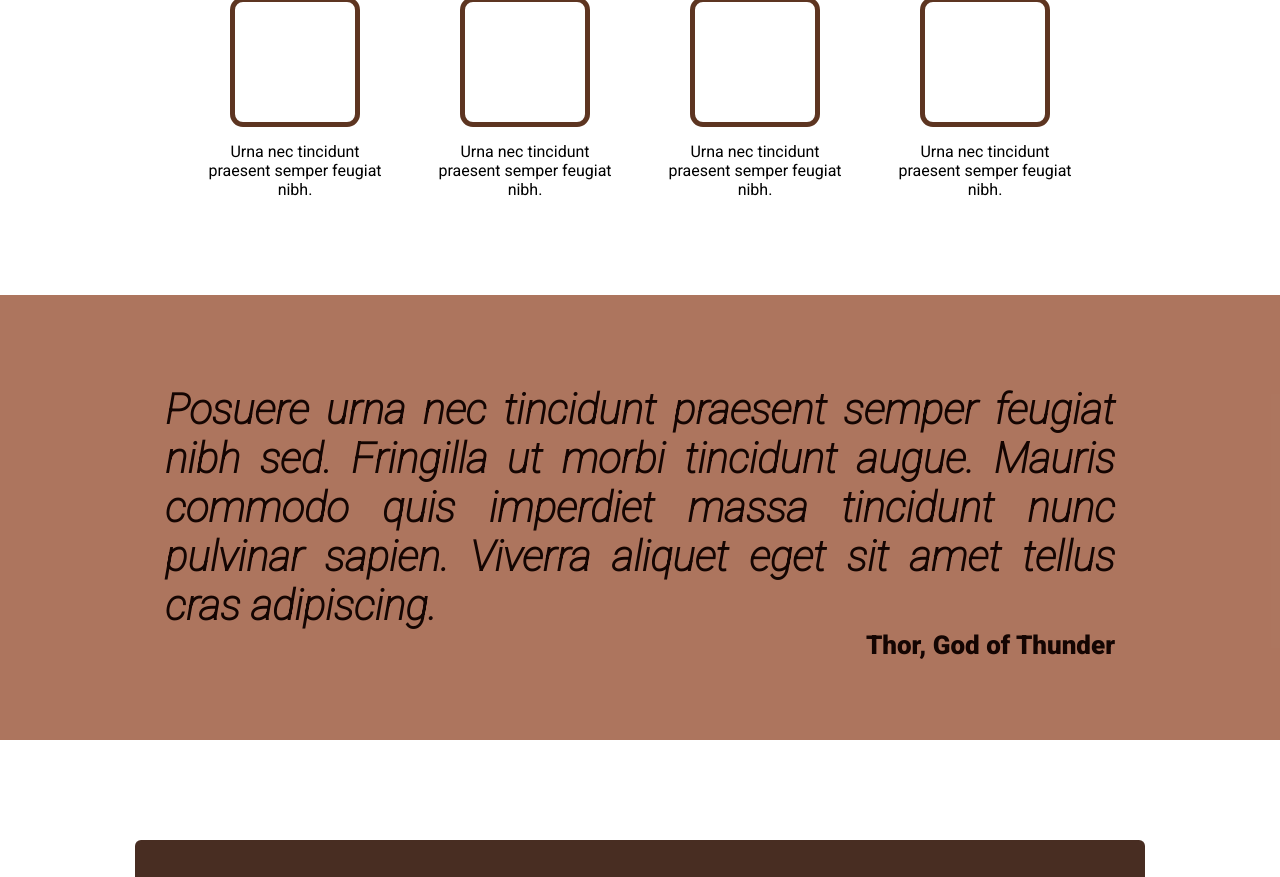
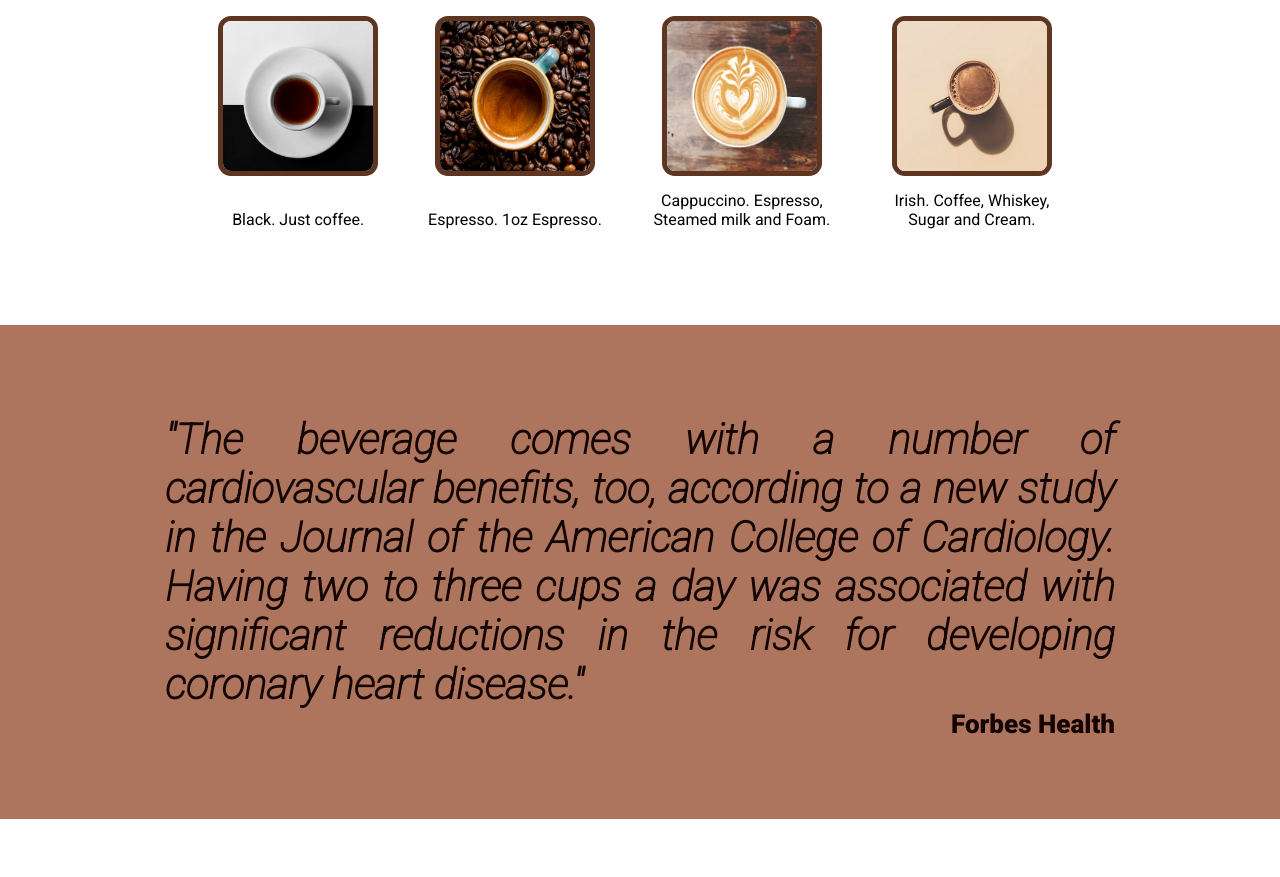
Before and after one commit to renaldofreire/landing-page, a plain HTML site: page index.html in a window 1280 px wide. Shown: the part 623-1500 px from the top of the page. Drawn offline with Linux system fonts and the light colour scheme.

Commit message:
Insert images in the middle section

```diff
--- a/css/style.css
+++ b/css/style.css
@@ -3,9 +3,7 @@
 * {
   padding: 0;
   margin: 0;
-  /* font-family: 'Open Sans', sans-serif; */
   font-family: 'Roboto', sans-serif;
-  /* color: #140502; */
 }
 
 body {
@@ -16,7 +14,6 @@ body {
 
 .container-top {
   background-color: #030000;
-
   display: flex;
   flex-direction: column;
 }
@@ -24,9 +21,7 @@ body {
 .header {
   display: flex;
   margin: 1em 16em 0 16em;
-
   justify-content: space-between;
-
   align-items: center;
 }
 
@@ -53,16 +48,13 @@ body {
   display: flex;
   margin: 1em 16em 0 16em;
   padding-bottom: 50px;
-
   display: flex;
-
   justify-content: space-between;
 }
 
 .title {
   display: flex;
   flex-flow: row wrap;
-
   max-width: 500px;
 }
 
@@ -82,7 +74,6 @@ h1 {
   font-size: 16px;
   border: 2px solid #5d504a;
   border-radius: 7px;
-
   padding: 4px 12px 4px 12px;
   margin-top: 5px;
   background-color: #140502;
@@ -91,19 +82,14 @@ h1 {
 img {
   display: flex;
   flex-shrink: 0;
-
   max-width: 650px;
-
   margin-left: 30px;
 }
 
 .container-middle {
   display: flex;
-  /* background-color: gray; */
   flex-flow: row wrap;
-
   justify-content: center;
-
   padding-bottom: 6em;
 }
 
@@ -111,18 +97,16 @@ img {
   display: flex;
   justify-content: center;
   align-items: center;
-
   color: #140502;
-
   font-size: 36px;
   padding: 1.2em;
 }
 
-.icon {
-  width: 120px;
-  height: 120px;
+.icon > img {
+  width: 150px;
+  height: 150px;
   border: 5px solid rgb(93 53 33);
-
+  margin: 0;
   border-radius: 13px;
 }
 
@@ -141,23 +125,18 @@ img {
   display: flex;
   background-color: #a66a51eb;
   color: #140502;
-
   flex-flow: column nowrap;
   align-items: center;
 }
-
 
 .title-bottom-p1 {
   padding-top: 90px;
   max-width: 950px;
   text-align: justify;
-
   display: flex;
   flex-direction: column;
-
   justify-content: space-between;
   align-items: flex-end;
-
   font-size: 36px;
   font-weight: light;
   font-style: italic;
@@ -173,7 +152,6 @@ img {
 .container-bottom-end {
   display: flex;
   flex-flow: row nowrap;
-
   justify-content: center;
   align-items: center;
 }
@@ -184,30 +162,24 @@ img {
   border-radius: 6px;
   min-width: 950px;
   color: #fff;
-
   gap: 250px;
-
   display: flex;
-
   justify-content: center;
   background-color: #482d22;
 }
 
 .cont-bottom-title {
   display: flex;
-
   flex-flow: column wrap;
 }
 
 .container-bottom-end-new button {
   display: flex;
-
   align-self: flex-start;
   color: white;
   font-size: 16px;
   border: 2px solid #fff;
   border-radius: 7px;
-
   padding: 4px 12px 4px 12px;
   margin-top: 5px;
   background-color: #14050200;
--- a/index.html
+++ b/index.html
@@ -1,5 +1,5 @@
 <!DOCTYPE html>
-<html lang="pt-br">
+<html lang="en">
 <head>
   <title></title>
   <meta charset="UTF-8">
@@ -20,33 +20,33 @@
     </div>
     <div class="container-title">
     <div class="title">
-      <h1>Seu clube de assinatura de cafés</h1>
+      <h1>Health benefits of coffee</h1>
       <p>Lorem ipsum dolor sit amet, consectetur adipiscing elit, sed do eiusmod tempor incididunt ut labore et dolore magna aliqua.</p><button type="submit">Sign up</button>
     </div><img src="assets/img/coffee-new.png" alt=""></div>
   </div>
-  <h2 class="title-middle">Conheça nossos produtos</h2>
+  <h2 class="title-middle">Four types of Coffee Drinks</h2>
   <div class="container-middle">
     <div class="icons-middle">
-      <div class="icon"></div>
-      <p>Urna nec tincidunt praesent semper feugiat nibh.</p>
+      <div class="icon"><img src="assets/img/coffee-black-1.png" alt=""></div>
+      <p>Black. Just coffee.</p>
     </div>
     <div class="icons-middle">
-      <div class="icon"></div>
-      <p>Urna nec tincidunt praesent semper feugiat nibh.</p>
+      <div class="icon"><img src="assets/img/coffee-espresso-2.png" alt=""></div>
+      <p>Espresso. 1oz Espresso.</p>
     </div>
     <div class="icons-middle">
-      <div class="icon"></div>
-      <p>Urna nec tincidunt praesent semper feugiat nibh.</p>
+      <div class="icon"><img src="assets/img/coffee-cappuccino-3.png" alt=""></div>
+      <p>Cappuccino. Espresso, Steamed milk and Foam.</p>
     </div>
     <div class="icons-middle">
-      <div class="icon"></div>
-      <p>Urna nec tincidunt praesent semper feugiat nibh.</p>
+      <div class="icon"><img src="assets/img/coffee-irish-4.png" alt=""></div>
+      <p>Irish. Coffee, Whiskey, Sugar and Cream.</p>
     </div>
   </div>
   <div class="container-bottom-start">
       <div class="title-bottom-p1">
-    <h3>Posuere urna nec tincidunt praesent semper feugiat nibh sed. Fringilla ut morbi tincidunt augue. Mauris commodo quis imperdiet massa tincidunt nunc pulvinar sapien. Viverra aliquet eget sit amet tellus cras adipiscing.</h3>
-    <p>Thor, God of Thunder</p>
+    <h3>"The beverage comes with a number of cardiovascular benefits, too, according to a new study in the Journal of the American College of Cardiology. Having two to three cups a day was associated with significant reductions in the risk for developing coronary heart disease."</h3>
+    <p>Forbes Health</p>
 </div>
   </div>
   <div class="container-bottom-end">
@@ -58,7 +58,7 @@
     </div>
   </div>
   <footer>
-    <p>Copyright - FOOTER</p>
+    <p>Made with &#10084 | Renaldo Freire</p>
   </footer>
 </body>
 </html>
```
Also changed, not shown: assets/img/coffee-black-1.png (added), assets/img/coffee-cappuccino-3.png (added), assets/img/coffee-espresso-2.png (added), assets/img/coffee-irish-4.png (added).
